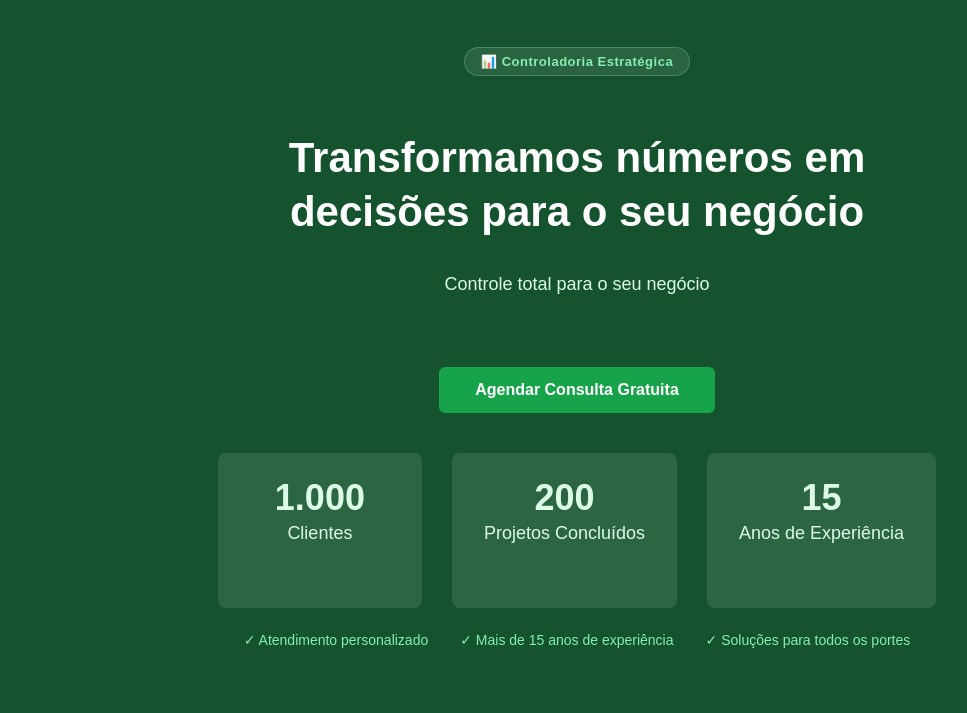
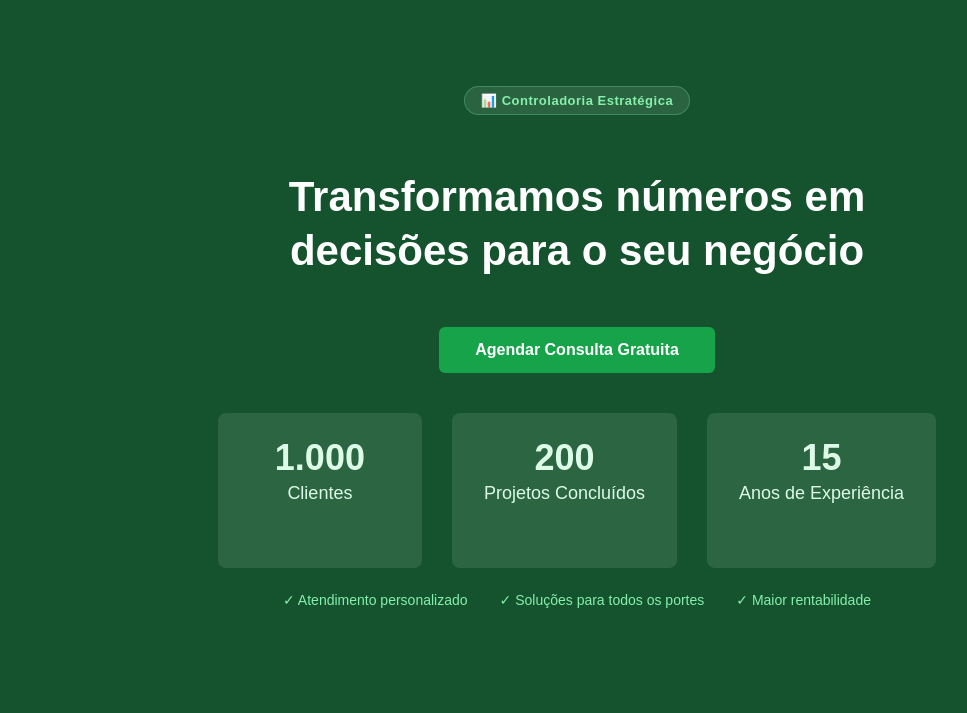
Before and after one commit to SborzL/Projeto-DI, a plain HTML site: page index.html in a window 1280 px wide. Shown: the part 87-800 px from the top of the page, without its empty margins (63-1030 px from the left). Drawn offline with Linux system fonts and the light colour scheme.

Commit message:
Update V2.1

```diff
--- a/index.html
+++ b/index.html
@@ -31,7 +31,6 @@
     <section id="inicio">
         <span class="badge-inicio">📊 Controladoria Estratégica</span>
         <h1>Transformamos números em<br>decisões para o seu negócio</h1>
-        <p>Controle total para o seu negócio</p>
         <a href="#agendamento" class="btn-inicio">Agendar Consulta Gratuita</a>
         <div class="stats-row">
             <div class="stats-card">
@@ -50,8 +49,8 @@
 
         <div class="diferenciais-row">
             <span>✓ Atendimento personalizado</span>
-            <span>✓ Mais de 15 anos de experiência</span>
             <span>✓ Soluções para todos os portes</span>
+            <span>✓ Maior rentabilidade</span>
         </div>
 
 </div>
```
